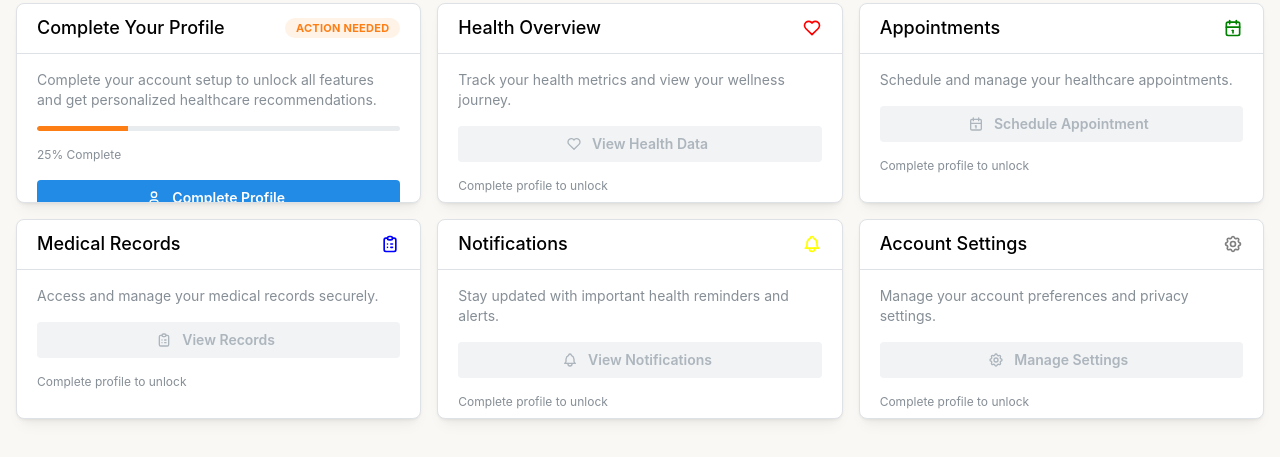
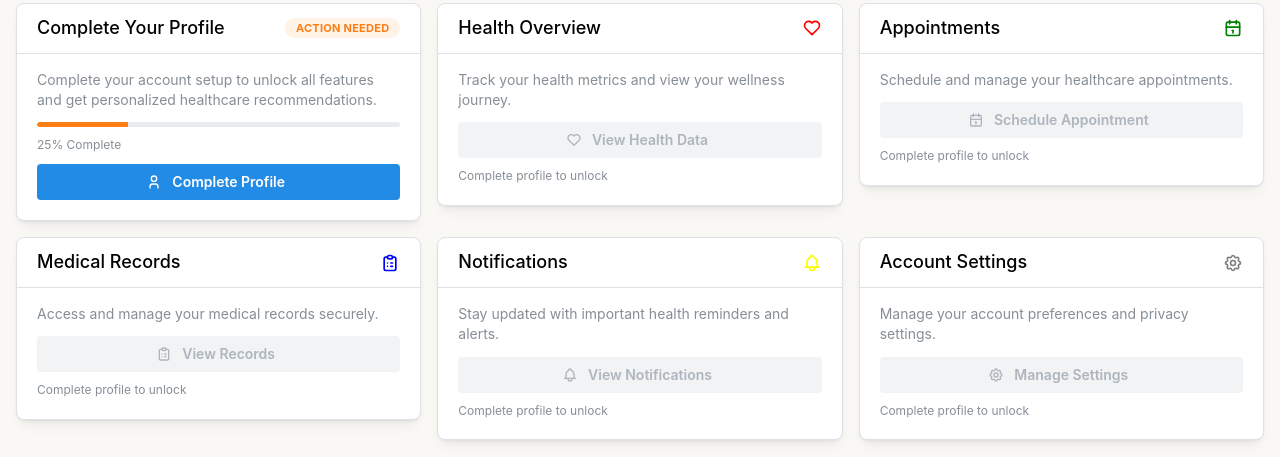
Before and after one commit to BennyXie/Altheros-Capital, a React (Create React App) app in the folder client/: page /dashboard in a window 1280 px wide. Shown: the part 195-652 px from the top of the page. Built offline with nearby package versions, Linux system fonts and the light colour scheme.

Commit message:
fixed complete profile button clipping out of dashboard card and overhauled date of birth form field

```diff
--- a/client/src/components/layout/Footer.jsx
+++ b/client/src/components/layout/Footer.jsx
@@ -154,9 +154,6 @@ const Footer = () => {
           <Text size="xs" c="dimmed">
             © {currentYear} {BRAND_CONFIG.companyName}. All rights reserved.
           </Text>
-          <Text size="xs" c="dimmed">
-            Made with ❤️ for better healthcare
-          </Text>
         </Group>
       </Container>
     </footer>
--- a/client/src/pages/DashboardPage.jsx
+++ b/client/src/pages/DashboardPage.jsx
@@ -38,7 +38,7 @@ const DashboardPage = () => {
                 whileHover={{ scale: 1.02 }}
                 transition={{ duration: 0.2 }}
               >
-                <Card shadow="sm" padding="lg" radius="md" withBorder h={200}>
+                <Card shadow="sm" padding="lg" radius="md" withBorder style={{ height: '100%', display: 'flex', flexDirection: 'column' }}>
                   <Card.Section withBorder inheritPadding py="xs">
                     <Group justify="space-between">
                       <Text fw={500} size="lg">Complete Your Profile</Text>
@@ -46,11 +46,14 @@ const DashboardPage = () => {
                     </Group>
                   </Card.Section>
 
-                  <Stack gap="md" mt="md">
+                  <Stack gap="sm" mt="md" style={{ flex: 1, justifyContent: 'space-between' }}>
+                    <div>
                       <Text size="sm" c="dimmed">
                         Complete your account setup to unlock all features and get personalized healthcare recommendations.
                       </Text>
+                    </div>
 
+                    <Stack gap="xs">
                       <Progress value={25} color="orange" size="sm" />
                       <Text size="xs" c="dimmed">25% Complete</Text>
 
@@ -60,10 +63,11 @@ const DashboardPage = () => {
                         variant="filled"
                         color="blue"
                         leftSection={<IconUser size={16} />}
-                      mt="auto"
+                        size="sm"
                       >
                         Complete Profile
                       </Button>
+                    </Stack>
                   </Stack>
                 </Card>
               </motion.div>
@@ -75,7 +79,7 @@ const DashboardPage = () => {
                 whileHover={{ scale: 1.02 }}
                 transition={{ duration: 0.2 }}
               >
-                <Card shadow="sm" padding="lg" radius="md" withBorder h={200}>
+                <Card shadow="sm" padding="lg" radius="md" withBorder style={{ height: '100%', display: 'flex', flexDirection: 'column' }}>
                   <Card.Section withBorder inheritPadding py="xs">
                     <Group justify="space-between">
                       <Text fw={500} size="lg">Health Overview</Text>
@@ -83,20 +87,23 @@ const DashboardPage = () => {
                     </Group>
                   </Card.Section>
 
-                  <Stack gap="md" mt="md">
+                  <Stack gap="sm" mt="md" style={{ flex: 1, justifyContent: 'space-between' }}>
                     <Text size="sm" c="dimmed">
                       Track your health metrics and view your wellness journey.
                     </Text>
 
+                    <Stack gap="xs">
                       <Button
                         variant="light"
                         color="red"
                         leftSection={<IconHeart size={16} />}
                         disabled
+                        size="sm"
                       >
                         View Health Data
                       </Button>
                       <Text size="xs" c="dimmed">Complete profile to unlock</Text>
+                    </Stack>
                   </Stack>
                 </Card>
               </motion.div>
@@ -108,7 +115,7 @@ const DashboardPage = () => {
                 whileHover={{ scale: 1.02 }}
                 transition={{ duration: 0.2 }}
               >
-                <Card shadow="sm" padding="lg" radius="md" withBorder h={200}>
+                <Card shadow="sm" padding="lg" radius="md" withBorder style={{ height: '100%', display: 'flex', flexDirection: 'column' }}>
                   <Card.Section withBorder inheritPadding py="xs">
                     <Group justify="space-between">
                       <Text fw={500} size="lg">Appointments</Text>
@@ -116,20 +123,23 @@ const DashboardPage = () => {
                     </Group>
                   </Card.Section>
 
-                  <Stack gap="md" mt="md">
+                  <Stack gap="sm" mt="md" style={{ flex: 1, justifyContent: 'space-between' }}>
                     <Text size="sm" c="dimmed">
                       Schedule and manage your healthcare appointments.
                     </Text>
 
+                    <Stack gap="xs">
                       <Button
                         variant="light"
                         color="green"
                         leftSection={<IconCalendar size={16} />}
                         disabled
+                        size="sm"
                       >
                         Schedule Appointment
                       </Button>
                       <Text size="xs" c="dimmed">Complete profile to unlock</Text>
+                    </Stack>
                   </Stack>
                 </Card>
               </motion.div>
@@ -141,7 +151,7 @@ const DashboardPage = () => {
                 whileHover={{ scale: 1.02 }}
                 transition={{ duration: 0.2 }}
               >
-                <Card shadow="sm" padding="lg" radius="md" withBorder h={200}>
+                <Card shadow="sm" padding="lg" radius="md" withBorder style={{ height: '100%', display: 'flex', flexDirection: 'column' }}>
                   <Card.Section withBorder inheritPadding py="xs">
                     <Group justify="space-between">
                       <Text fw={500} size="lg">Medical Records</Text>
@@ -149,20 +159,23 @@ const DashboardPage = () => {
                     </Group>
                   </Card.Section>
 
-                  <Stack gap="md" mt="md">
+                  <Stack gap="sm" mt="md" style={{ flex: 1, justifyContent: 'space-between' }}>
                     <Text size="sm" c="dimmed">
                       Access and manage your medical records securely.
                     </Text>
 
+                    <Stack gap="xs">
                       <Button
                         variant="light"
                         color="blue"
                         leftSection={<IconClipboardList size={16} />}
                         disabled
+                        size="sm"
                       >
                         View Records
                       </Button>
                       <Text size="xs" c="dimmed">Complete profile to unlock</Text>
+                    </Stack>
                   </Stack>
                 </Card>
               </motion.div>
@@ -174,7 +187,7 @@ const DashboardPage = () => {
                 whileHover={{ scale: 1.02 }}
                 transition={{ duration: 0.2 }}
               >
-                <Card shadow="sm" padding="lg" radius="md" withBorder h={200}>
+                <Card shadow="sm" padding="lg" radius="md" withBorder style={{ height: '100%', display: 'flex', flexDirection: 'column' }}>
                   <Card.Section withBorder inheritPadding py="xs">
                     <Group justify="space-between">
                       <Text fw={500} size="lg">Notifications</Text>
@@ -182,20 +195,23 @@ const DashboardPage = () => {
                     </Group>
                   </Card.Section>
 
-                  <Stack gap="md" mt="md">
+                  <Stack gap="sm" mt="md" style={{ flex: 1, justifyContent: 'space-between' }}>
                     <Text size="sm" c="dimmed">
                       Stay updated with important health reminders and alerts.
                     </Text>
 
+                    <Stack gap="xs">
                       <Button
                         variant="light"
                         color="yellow"
                         leftSection={<IconBell size={16} />}
                         disabled
+                        size="sm"
                       >
                         View Notifications
                       </Button>
                       <Text size="xs" c="dimmed">Complete profile to unlock</Text>
+                    </Stack>
                   </Stack>
                 </Card>
               </motion.div>
@@ -207,7 +223,7 @@ const DashboardPage = () => {
                 whileHover={{ scale: 1.02 }}
                 transition={{ duration: 0.2 }}
               >
-                <Card shadow="sm" padding="lg" radius="md" withBorder h={200}>
+                <Card shadow="sm" padding="lg" radius="md" withBorder style={{ height: '100%', display: 'flex', flexDirection: 'column' }}>
                   <Card.Section withBorder inheritPadding py="xs">
                     <Group justify="space-between">
                       <Text fw={500} size="lg">Account Settings</Text>
@@ -215,20 +231,23 @@ const DashboardPage = () => {
                     </Group>
                   </Card.Section>
 
-                  <Stack gap="md" mt="md">
+                  <Stack gap="sm" mt="md" style={{ flex: 1, justifyContent: 'space-between' }}>
                     <Text size="sm" c="dimmed">
                       Manage your account preferences and privacy settings.
                     </Text>
 
+                    <Stack gap="xs">
                       <Button
                         variant="light"
                         color="gray"
                         leftSection={<IconSettings size={16} />}
                         disabled
+                        size="sm"
                       >
                         Manage Settings
                       </Button>
                       <Text size="xs" c="dimmed">Complete profile to unlock</Text>
+                    </Stack>
                   </Stack>
                 </Card>
               </motion.div>
```
Also changed, not shown: client/src/pages/CompleteProfilePage.jsx (+53 -10 lines). Lines whose indentation alone changed are shown as unchanged.
